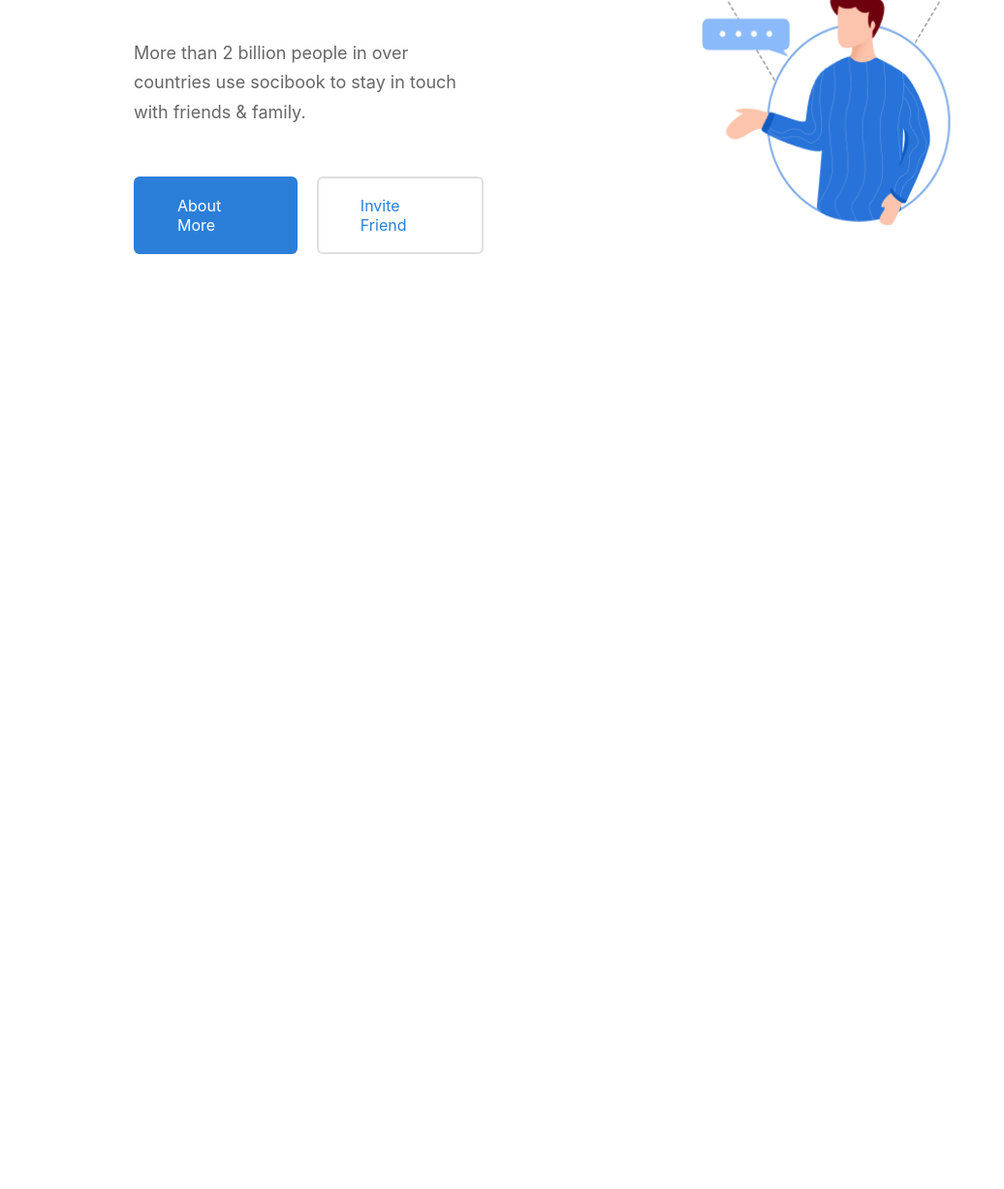
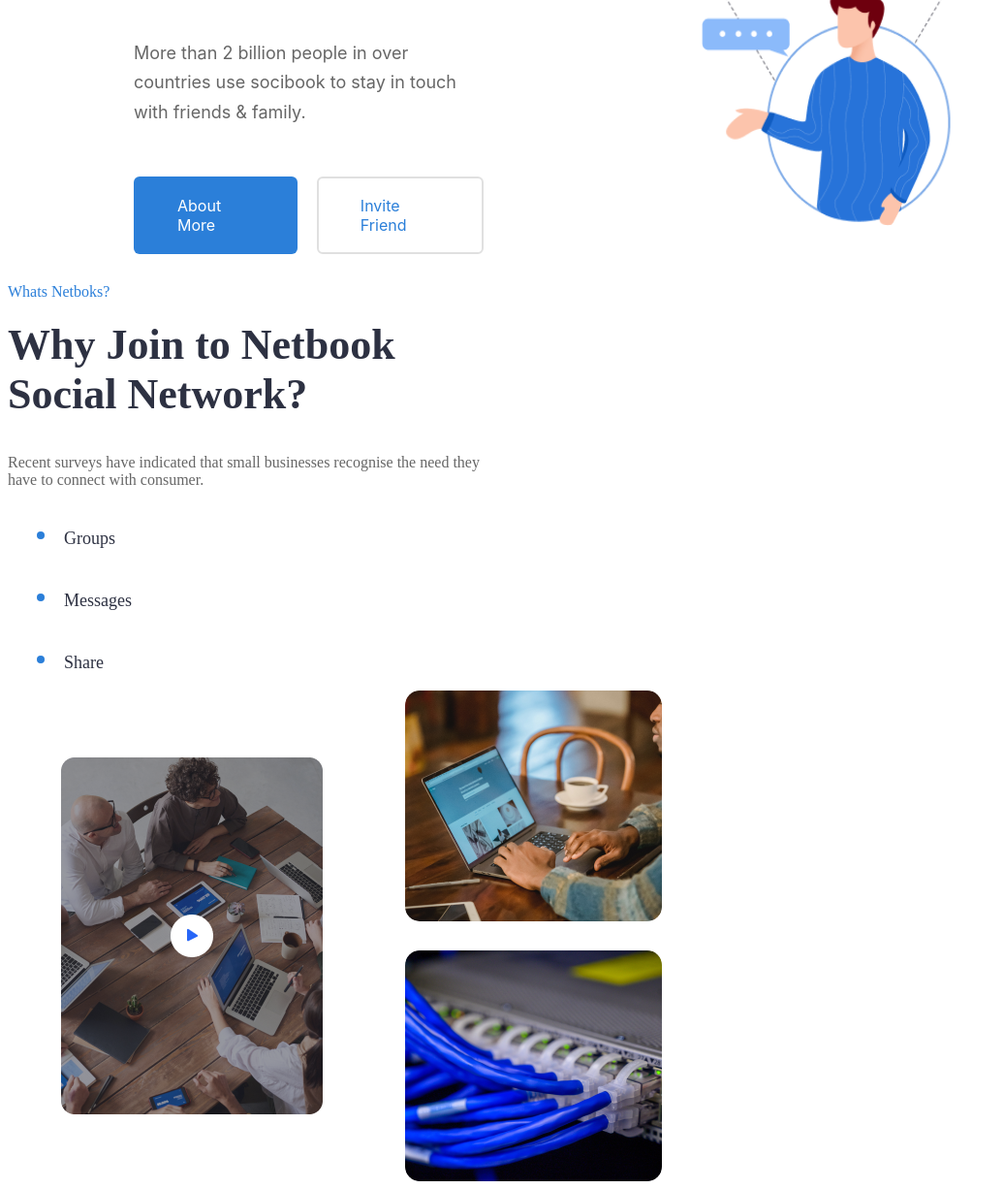
Before and after one commit to a96282496-max/home-work4, a plain HTML site: page index.html in a window 1280 px wide. Shown: the part 564-1790 px from the top of the page at 97% size, without its empty margins (0-1036 px from the left). Before the commit the page ends 864 px from the top, so only its background shows below. Drawn offline with Linux system fonts and the light colour scheme.

Commit message:
davom con3

```diff
--- a/index.html
+++ b/index.html
@@ -47,5 +47,38 @@
     <img src="./Iamge.png" alt="" width="650px" height="600px">
 </div>
 
+<!-- con3 -->
+ <!-- con3 -->
+<div class="con3">
+    <div class="box3">
+        <div class="box3_1">Whats Netboks?</div>
+        <h2>Why Join to Netbook Social Network?</h2>
+        <p>Recent surveys have indicated that small businesses recognise the need they have to connect with consumer.</p>
+
+        <div class="l1">
+            <div class="dot"></div>
+            <p>Groups</p>
+        </div>
+        <div class="l1">
+            <div class="dot"></div>
+            <p>Messages</p>
+        </div>
+        <div class="l1">
+            <div class="dot"></div>
+            <p>Share</p>
+        </div>
+    </div>
+
+    <div class="box3_2">
+        <div class="v1">
+            <img src="./Image (6).png" alt="" width="270px" height="368px">
+        </div>
+        <div class="c3">
+            <img src="./Image (7).png" alt="" width="265px" height="238px">
+            <img src="./Image (8).png" alt="" width="265px" height="238px">
+        </div>
+    </div>
+</div>
+
 </body>
 </html>
--- a/style.css
+++ b/style.css
@@ -5,7 +5,7 @@
     display: flex;
     justify-content: space-between;
     flex-direction: row;
-
+    align-items: center ;
 }
 .logo{
     display: flex;
@@ -13,6 +13,7 @@
     gap: 10px;
 }
 .m1{
+    margin-left: -300px;
     display: flex;
     gap: 40px;
     font-size: 16px;
@@ -93,4 +94,83 @@
     color: #2b7fd9;
     border-radius: 6px;
     font-size: 16px;
+}пше
+
+/* con3 */
+.con3{
+    display: flex;
+    justify-content: space-between;
+    align-items: center;
+    padding: 80px 130px;
+
 }
+
+.box3{
+    width: 500px;
+}
+
+.box3_1{
+    font-size: 16px;
+    color: #2b7fd9;
+}
+
+.box3 h2{
+    margin-top: 20px;
+    font-size: 44px;
+    color: #2d3142;
+
+}
+
+.box3 p{
+    margin-top: 25px;
+    font-size: 16px;
+    color: #666;
+
+}
+
+.l1{
+
+    display: flex;
+    align-items: center;
+    gap: 20px;
+    padding-left: 30px;
+}
+
+.dot{
+    width: 8px;
+    height: 8px;
+    background-color: #2b7fd9;
+    border-radius: 50%;
+}
+
+.l1 p{
+    /* margin-top: 0; */
+    font-size: 18px;
+    color: #2d3142;
+}
+
+.box3_2{
+    display: flex;
+    align-items: center;
+    gap: 30px;
+}
+
+.v1{
+    width: 380px;
+    height: 500px;
+    display: flex;
+    justify-content: center;
+    align-items: center;
+
+    border-radius: 15px;
+}
+
+.c3{
+    display: flex;
+    flex-direction: column;
+    gap: 30px;
+}
+
+.c3 img{
+    border-radius: 15px;
+}
```
Also changed, not shown: Image (6).png (added), Image (7).png (added), Image (8).png (added).
